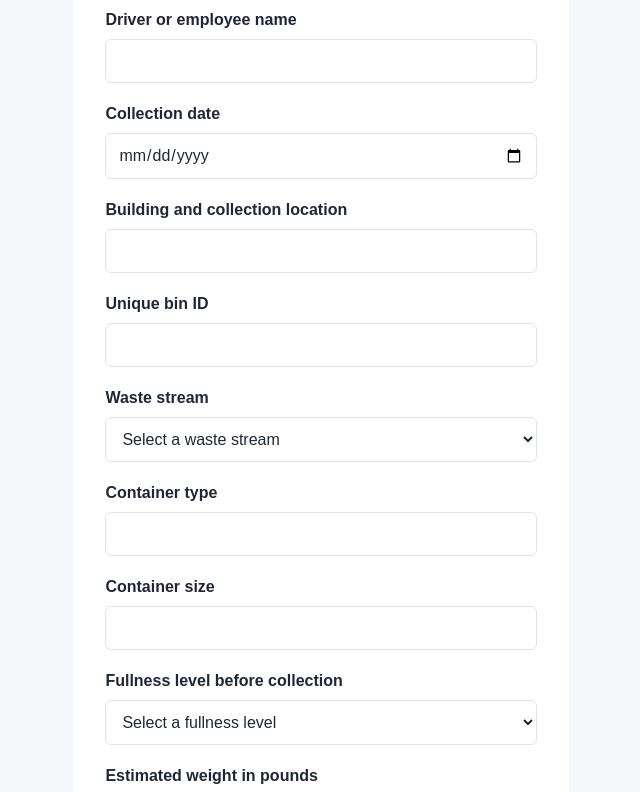
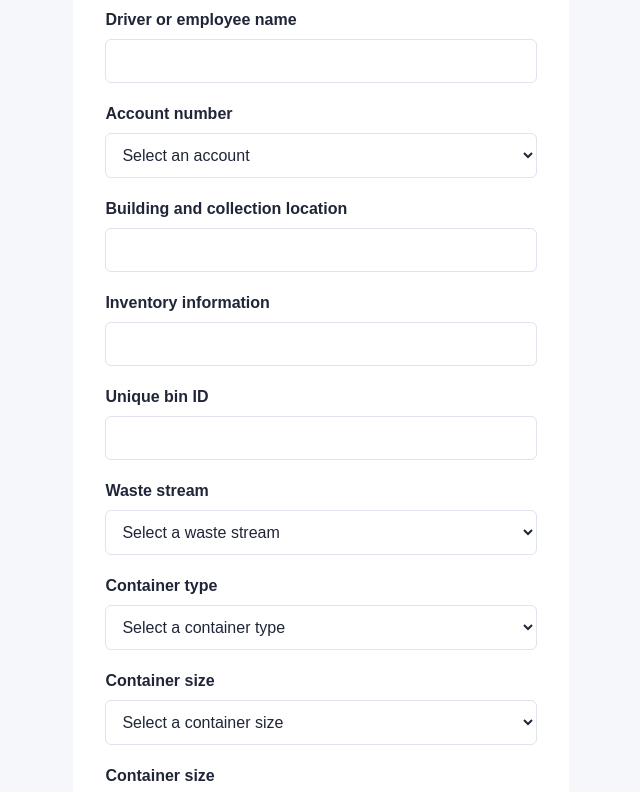
Before and after one commit to AylaOS/CSC-131-Project, a plain HTML site: page survey.html in a window 1280 px wide. Shown: the part 440-1232 px from the top of the page, without its empty margins (319-959 px from the left). Drawn offline with Linux system fonts and the light colour scheme.

Commit message:
updating fields and adding bin info
more updates to fields and dropdowns added

```diff
--- a/app.js
+++ b/app.js
@@ -1,14 +1,95 @@
+const inventoryRecords = [
+  {
+    accountNumber: "201003",
+    location: "ALPINE",
+    containers: [
+      {
+        quantity: "2",
+        size: "4YD",
+        frequency: "3",
+        serviceDay: "MON/WED/FRI"
+      },
+      {
+        quantity: "1",
+        size: "64GAL",
+        frequency: "1",
+        serviceDay: "TUE"
+      }
+    ]
+  },
+  {
+    accountNumber: "201005",
+    location: "AMADOR",
+    containers: [
+      {
+        quantity: "1",
+        size: "4YD",
+        frequency: "2",
+        serviceDay: "THU/FRI"
+      },
+      {
+        quantity: "1",
+        size: "4YD",
+        frequency: "1",
+        serviceDay: "WED"
+      },
+      {
+        quantity: "1",
+        size: "64GAL",
+        frequency: "1",
+        serviceDay: "TUE"
+      }
+    ]
+  }
+];
+
 const form = document.querySelector("#collection-form");
+const accountSelect = document.querySelector("#account-number");
+const locationInput = document.querySelector("#location");
+const inventorySummary = document.querySelector("#inventory-summary");
 
-if (form) {
+if (form && accountSelect) {
+  inventoryRecords.forEach(function (record) {
+    const option = document.createElement("option");
+
+    option.value = record.accountNumber;
+    option.textContent = `${record.accountNumber} - ${record.location}`;
+
+    accountSelect.appendChild(option);
+  });
+
+  accountSelect.addEventListener("change", function () {
+    const selectedRecord = inventoryRecords.find(function (record) {
+      return record.accountNumber === accountSelect.value;
+    });
+
+    if (!selectedRecord) {
+      locationInput.value = "";
+      inventorySummary.value = "";
+      return;
+    }
+
+    locationInput.value = selectedRecord.location;
+
+    inventorySummary.value = selectedRecord.containers
+      .map(function (container) {
+        return `${container.quantity} x ${container.size}, ${container.frequency} pickups, ${container.serviceDay}`;
+      })
+      .join(" | ");
+  });
+
   form.addEventListener("submit", function (event) {
     event.preventDefault();
 
     const formData = new FormData(form);
     const record = Object.fromEntries(formData.entries());
+    const photo = formData.get("photo");
 
     record.id = Date.now();
     record.submittedAt = new Date().toISOString();
+    record.photoName = photo.name;
+
+    delete record.photo;
 
     const savedRecords = JSON.parse(
       localStorage.getItem("collectionRecords") || "[]"
@@ -24,5 +105,7 @@ if (form) {
     alert("Collection record saved successfully.");
 
     form.reset();
+    locationInput.value = "";
+    inventorySummary.value = "";
   });
 }
--- a/survey.html
+++ b/survey.html
@@ -37,11 +37,21 @@
       <label for="driver-name">Driver or employee name</label>
       <input type="text" id="driver-name" name="driver-name" required>
 
-      <label for="collection-date">Collection date</label>
-      <input type="date" id="collection-date" name="collection-date" required>
+      <label for="account-number">Account number</label>
+    <select id="account-number" name="account-number" required>
+    <option value="">Select an account</option>
+    </select>
 
-      <label for="location">Building and collection location</label>
-      <input type="text" id="location" name="location" required>
+    <label for="location">Building and collection location</label>
+    <input type="text" id="location" name="location" readonly required>
+
+    <label for="inventory-summary">Inventory information</label>
+    <input
+    type="text"
+    id="inventory-summary"
+    name="inventory-summary"
+    readonly
+>
 
       <label for="bin-id">Unique bin ID</label>
       <input type="text" id="bin-id" name="bin-id" required>
@@ -56,7 +66,31 @@
       </select>
 
       <label for="container-type">Container type</label>
-      <input type="text" id="container-type" name="container-type" required>
+      <select id="container-type" name="container-type" required>
+        <option value="">Select a container type</option>
+        <option value="dumpster">Dumpster</option>
+        <option value="cart">Cart</option>
+        <option value="compactor">Compactor</option>
+        <option value="other">Other</option>
+      </select>
+
+<label for="container-size">Container size</label>
+<select id="container-size" name="container-size" required>
+  <option value="">Select a container size</option>
+  <option value="1YD">1YD</option>
+  <option value="2YD">2YD</option>
+  <option value="3YD">3YD</option>
+  <option value="4YD">4YD</option>
+  <option value="5YD">5YD</option>
+  <option value="6YD">6YD</option>
+  <option value="15YD">15YD</option>
+  <option value="20YD">20YD</option>
+  <option value="30YD">30YD</option>
+  <option value="40YD">40YD</option>
+  <option value="64GAL">64GAL</option>
+  <option value="90GAL">90GAL</option>
+  <option value="96GAL">96GAL</option>
+</select>
 
       <label for="container-size">Container size</label>
       <input type="text" id="container-size" name="container-size" required>
@@ -72,8 +106,6 @@
         <option value="overflowing">Overflowing</option>
       </select>
 
-      <label for="weight">Estimated weight in pounds</label>
-      <input type="number" id="weight" name="weight" min="0" step="0.1" required>
 
       <label for="contamination">Contamination present?</label>
       <select id="contamination" name="contamination" required>
@@ -103,8 +135,7 @@
       </select>
 
       <label for="photo">Photo</label>
-      <input type="file" id="photo" name="photo" accept="image/*">
-
+      <input type="file" id="photo" name="photo" accept="image/*" required>
       <label for="notes">Additional comments</label>
       <textarea id="notes" name="notes" rows="4"></textarea>
 
```
